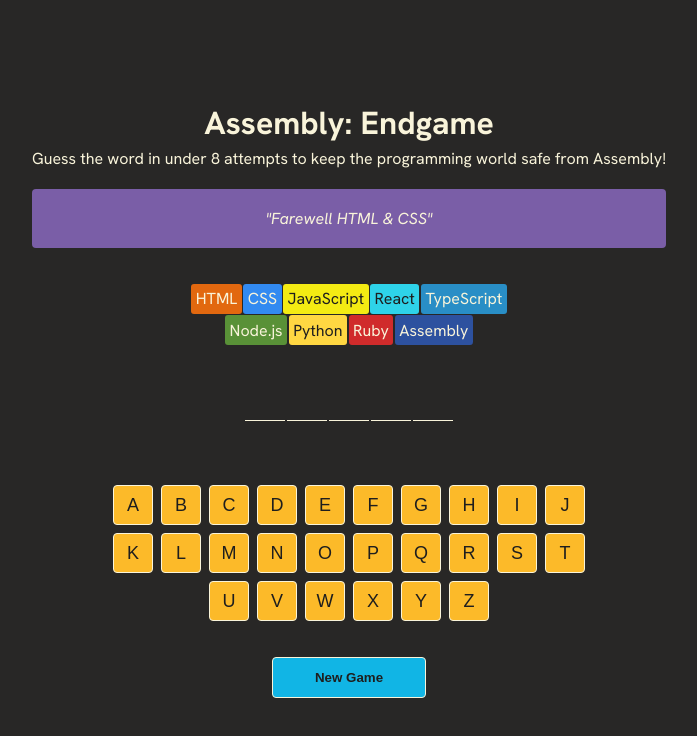
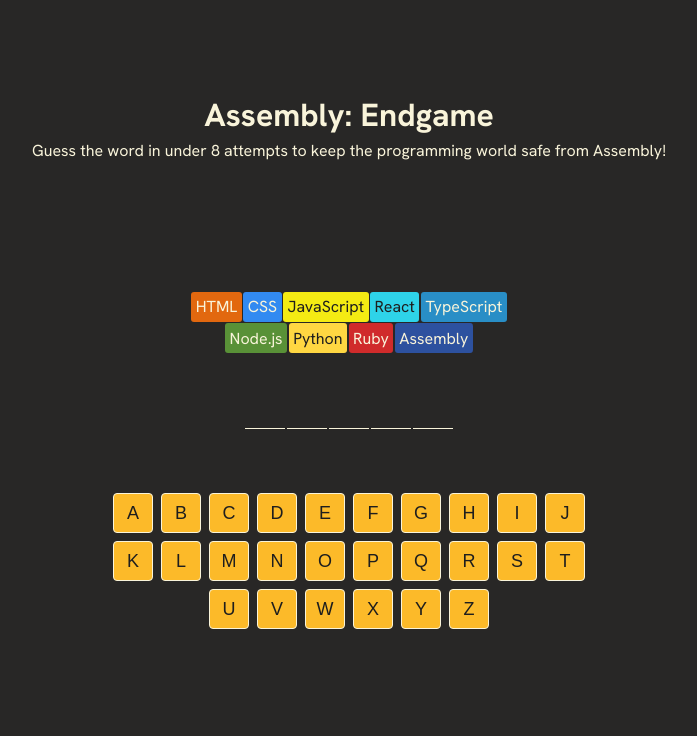
Before and after one commit to milesMejala/assembly-endgame-project, a React (Vite) app: page / in a window 1280 px wide. Shown: the top 736 px of the page, without its empty margins (291-988 px from the left). Built offline with nearby package versions, Linux system fonts and the light colour scheme.

Commit message:
feat: Implement game win/loss conditions and dynamically display game status messages and a new game button.

```diff
--- a/src/App.css
+++ b/src/App.css
@@ -6,9 +6,25 @@
 .status-section {
   margin-top: 20px;
   border-radius: 4px;
-  padding: 19px 24px;
-  background-color: var(--color-background-css);
+  color: var(--color-text-light);
+  padding: 14px 24px;
   font-style: italic;
+}
+
+.status-section > p {
+  font-weight: 500;
+}
+
+.status-section > p:first-child {
+  font-size: 20px;
+}
+
+.you-win {
+  background-color: var(--color-background-gametext-correct);
+}
+
+.you-lose {
+  background-color: #BA2A2A;
 }
 
 .languages-wrapper {
@@ -102,3 +118,11 @@
   left: 0;
   background-color: rgba(0,0,0,0.7);
 }
+
+.invisible {
+  visibility: hidden;
+}
+
+.visible {
+  visibility: visible;
+}
--- a/src/App.jsx
+++ b/src/App.jsx
@@ -4,10 +4,17 @@
 import { clsx } from "clsx"
 
 export default function App() {
+  // State Values
   const [currentWord, setCurrentWord] = useState("react");
   const [guessLetter, setGuessLetter] = useState([])
   const wordArray = [...currentWord.toUpperCase()];
+
+  // Derived Values
   const wrongGuessCount = guessLetter.filter(letter => !wordArray.includes(letter)).length
+  const isGameWon = wordArray.every(letter => guessLetter.includes(letter))
+  const isGameLost = wrongGuessCount >= languages.length - 1 ? true : false
+
+  const isGameOver = isGameWon || isGameLost
 
   const languageElements = languages.map((language, index) => {
     const isLanguageLost = index < wrongGuessCount;
@@ -65,13 +72,16 @@
         </p>
       </header>
       <main>
-        <section className="status-section">
-          <p className="status-text">"Farewell HTML & CSS"</p>
+        <section className={clsx("status-section invisible",
+          isGameWon && "you-win visible",
+          isGameLost && "you-lose visible")}>
+          <p>{isGameWon ? "You win!" : "Game Over!"}</p>
+          <p>{isGameWon ? "Well done! 🎉" : "You lose! Better start learning Assembly 😭"}</p>
         </section>
         <div className="languages-wrapper">{languageElements}</div>
         <div className="current-word-wrapper">{currentWordElements}</div>
         <section className="keyboard-section">{alphabetElements}</section>
-        <button className="new-game-btn">New Game</button>
+        <button className={clsx("new-game-btn", !isGameOver && "invisible")}>New Game</button>
       </main>
     </>
   );
```
